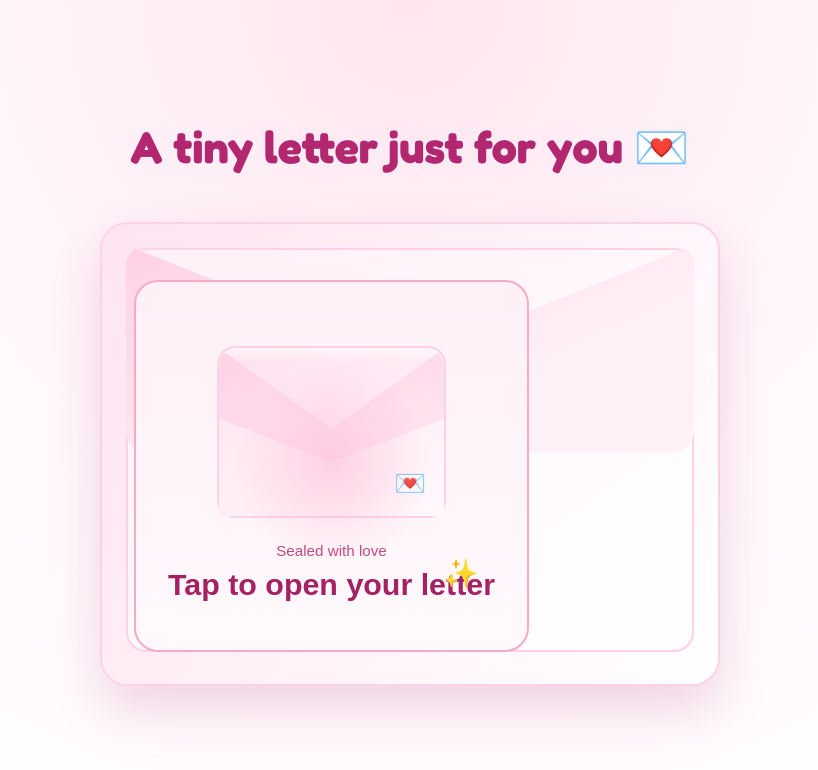
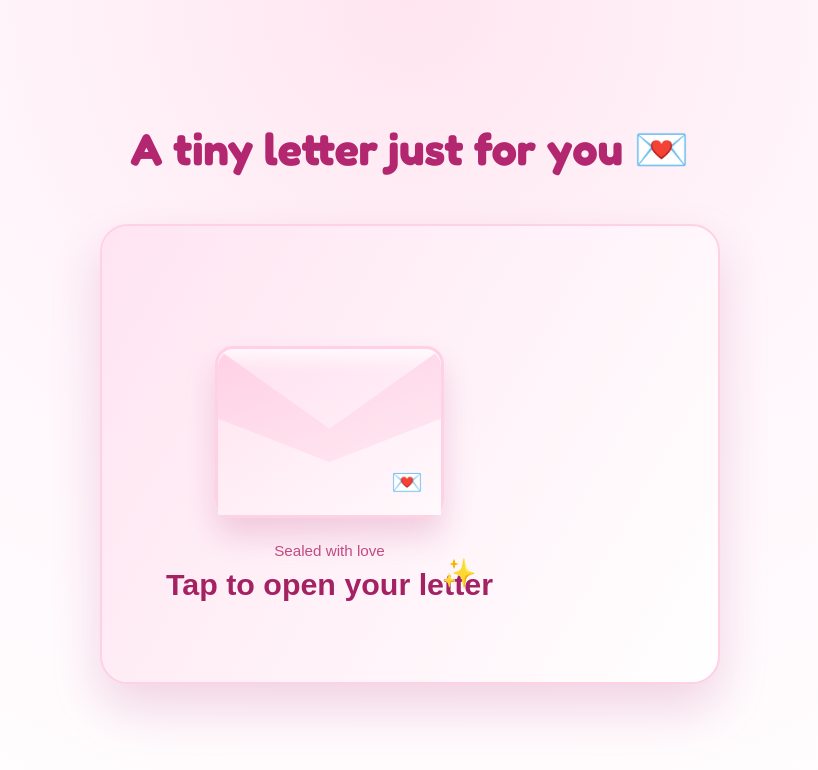
Before and after one commit to owenkl21/RuziValentine, a Next.js app: page / in a window 1280 px wide. Shown: the top 770 px of the page, without its empty margins (230-1048 px from the left). Built offline with nearby package versions, Linux system fonts and the light colour scheme.

Commit message:
Fix draggable cards and valentine interactions

```diff
--- a/app/globals.css
+++ b/app/globals.css
@@ -83,28 +83,28 @@ main {
   transform: rotateX(180deg);
 }
 
+.envelope:not(.open) .envelope-back,
+.envelope:not(.open) .envelope-flap {
+  opacity: 0;
+  transform: translateY(-12px);
+}
+
 .envelope-closed {
   position: relative;
   display: grid;
   gap: 1.5rem;
   place-items: center;
   padding: 4rem 2rem 3rem;
-  border: 2px solid #f7a9c8;
-  border-radius: 24px;
-  background: linear-gradient(180deg, #fff0f6 0%, #fff9fc 100%);
+  border: none;
+  border-radius: 32px;
+  background: transparent;
   cursor: pointer;
   overflow: hidden;
   z-index: 2;
 }
 
 .envelope-closed::after {
-  content: "";
-  position: absolute;
-  width: 200px;
-  height: 200px;
-  border-radius: 50%;
-  background: radial-gradient(circle, rgba(255, 180, 210, 0.5), transparent 70%);
-  animation: float 6s ease-in-out infinite;
+  content: none;
 }
 
 .envelope-front {
@@ -113,8 +113,8 @@ main {
   aspect-ratio: 4 / 3;
   background: linear-gradient(145deg, #ffe1ef, #fff6fb);
   border-radius: 18px;
-  border: 2px solid #ffd1e4;
-  box-shadow: inset 0 6px 12px rgba(255, 255, 255, 0.7);
+  border: 3px solid #ffd1e4;
+  box-shadow: inset 0 10px 18px rgba(255, 255, 255, 0.8), 0 18px 30px rgba(178, 39, 111, 0.18);
 }
 
 .envelope-top {
@@ -190,12 +190,14 @@ main {
 .cards {
   position: relative;
   height: 420px;
-  margin-bottom: 1.5rem;
+  margin-bottom: -120px;
   display: grid;
   place-items: center;
   border-radius: 24px;
   background: linear-gradient(135deg, rgba(255, 226, 240, 0.4), transparent);
   border: 1px dashed rgba(255, 209, 228, 0.7);
+  overflow: visible;
+  z-index: 3;
 }
 
 .card-stack {
@@ -234,17 +236,26 @@ main {
   position: absolute;
   width: 280px;
   height: 320px;
-  border-radius: 24px;
-  background: #fff;
-  border: 2px solid #ffd1e4;
-  box-shadow: 0 20px 40px rgba(178, 39, 111, 0.2);
+  border-radius: 18px;
+  background: #fffdfc;
+  border: 4px solid #fff;
+  box-shadow: 0 22px 45px rgba(178, 39, 111, 0.25);
+  padding: 1.4rem 1.4rem 2.1rem;
   display: grid;
   place-items: center;
   gap: 0.75rem;
-  padding: 1.25rem;
   cursor: grab;
   touch-action: none;
   transition: transform 0.2s ease;
+}
+
+.card::after {
+  content: "";
+  position: absolute;
+  inset: 6px;
+  border-radius: 14px;
+  border: 2px solid rgba(255, 209, 228, 0.6);
+  pointer-events: none;
 }
 
 .card-active {
@@ -255,20 +266,23 @@ main {
   width: 100%;
   height: 200px;
   border-radius: 18px;
-  background: #fff0f7;
-  border: 1px solid rgba(255, 209, 228, 0.7);
+  background: linear-gradient(160deg, #fff0f7, #ffe5ef);
+  border: 1px solid rgba(255, 209, 228, 0.8);
   display: grid;
   place-items: center;
 }
 
 .card img {
-  width: 150px;
-  height: 150px;
+  width: 165px;
+  height: 165px;
+  filter: drop-shadow(0 10px 16px rgba(178, 39, 111, 0.2));
 }
 
 .card span {
   display: block;
-  font-size: 0.85rem;
+  font-size: 0.9rem;
+  text-transform: uppercase;
+  letter-spacing: 0.08em;
   color: #a42163;
 }
 
@@ -276,9 +290,10 @@ main {
   position: relative;
   background: #fff0f7;
   border-radius: 18px;
-  padding: 1.5rem;
+  padding: 6rem 1.5rem 1.5rem;
   border: 2px solid #ffd1e4;
   text-align: center;
+  z-index: 1;
 }
 
 .question-area h4 {
@@ -289,12 +304,13 @@ main {
 .button-row {
   position: relative;
   margin-top: 1.5rem;
-  height: 80px;
+  height: 120px;
   display: flex;
   align-items: center;
   justify-content: center;
-  gap: 1rem;
+  gap: 2.5rem;
   flex-wrap: wrap;
+  overflow: hidden;
 }
 
 .btn {
@@ -320,6 +336,14 @@ main {
 .btn-no {
   background: #ffe5ef;
   color: #b2276f;
+}
+
+.btn-no-escape {
+  position: absolute;
+  left: 50%;
+  top: 50%;
+  transition: transform 0.2s ease;
+  will-change: transform;
 }
 
 .yay {
--- a/app/page.tsx
+++ b/app/page.tsx
@@ -1,7 +1,7 @@
 "use client";
 
 import Image from "next/image";
-import { useCallback, useMemo, useRef, useState } from "react";
+import { useCallback, useEffect, useMemo, useRef, useState } from "react";
 
 type Card = {
   id: number;
@@ -50,7 +50,10 @@ export default function Home() {
   const [accepted, setAccepted] = useState<string | null>(null);
   const [cards, setCards] = useState<Card[]>(() => createInitialCards());
   const [dragOffset, setDragOffset] = useState({ x: 0, y: 0 });
+  const [noOffset, setNoOffset] = useState({ x: 0, y: 0 });
   const cardsRef = useRef<HTMLDivElement | null>(null);
+  const buttonRowRef = useRef<HTMLDivElement | null>(null);
+  const noButtonRef = useRef<HTMLButtonElement | null>(null);
   const dragRef = useRef<{
     id: number;
     pointerId: number;
@@ -117,6 +120,33 @@ export default function Home() {
       resetDrag();
     }
   }, [resetDrag]);
+
+  const handleYesClick = useCallback(() => {
+    setAccepted("yes");
+  }, []);
+
+  const moveNoButton = useCallback(() => {
+    const row = buttonRowRef.current;
+    const button = noButtonRef.current;
+    if (!row || !button) {
+      return;
+    }
+    const rowRect = row.getBoundingClientRect();
+    const buttonRect = button.getBoundingClientRect();
+    const padding = 12;
+    const maxX = Math.max((rowRect.width - buttonRect.width) / 2 - padding, 0);
+    const maxY = Math.max((rowRect.height - buttonRect.height) / 2 - padding, 0);
+    const nextX = (Math.random() * 2 - 1) * maxX;
+    const nextY = (Math.random() * 2 - 1) * maxY;
+    setNoOffset({ x: nextX, y: nextY });
+  }, []);
+
+  useEffect(() => {
+    const frame = window.requestAnimationFrame(() => {
+      moveNoButton();
+    });
+    return () => window.cancelAnimationFrame(frame);
+  }, [moveNoButton]);
 
   const envelopeText = useMemo(
     () => (accepted ? "My heart is doing cartwheels!" : "Tap to open your letter"),
@@ -207,16 +237,33 @@ export default function Home() {
               <div className="question-area">
                 <h4>Will you be my Valentine?</h4>
                 <p>Drag a card left for “no” or right for “yes”.</p>
-                <div className="button-row">
-                  <div className="btn btn-no">No</div>
-                  <div className="btn btn-yes">Yes</div>
+                <div ref={buttonRowRef} className="button-row">
+                  <button
+                    ref={noButtonRef}
+                    className="btn btn-no btn-no-escape"
+                    type="button"
+                    onPointerEnter={moveNoButton}
+                    onPointerDown={moveNoButton}
+                    onClick={(event) => {
+                      event.preventDefault();
+                      moveNoButton();
+                    }}
+                    style={{
+                      transform: `translate(calc(-50% + ${noOffset.x}px), calc(-50% + ${noOffset.y}px))`,
+                    }}
+                  >
+                    No
+                  </button>
+                  <button className="btn btn-yes" type="button" onClick={handleYesClick}>
+                    Yes
+                  </button>
                 </div>
                 {accepted && (
                   <div className="yay">
                     <h5>{accepted === "yes" ? "Yes! 💕" : "No... 😢"}</h5>
                     <p>
                       {accepted === "yes"
-                        ? "You just made this letter the happiest in the whole mailbox."
+                        ? "Okay wow—now I get to plan our sweetest date yet."
                         : "Even a shy no still gets a smile back."}
                     </p>
                   </div>
```
